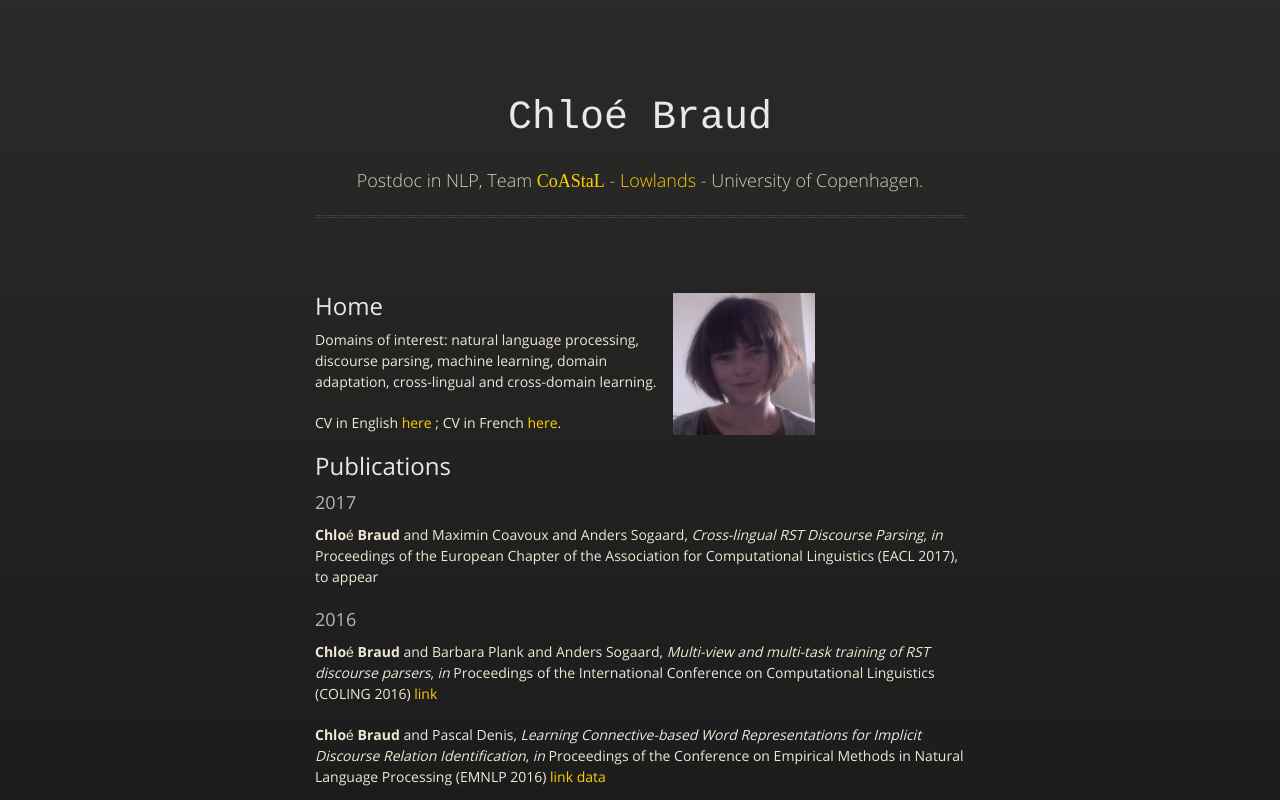
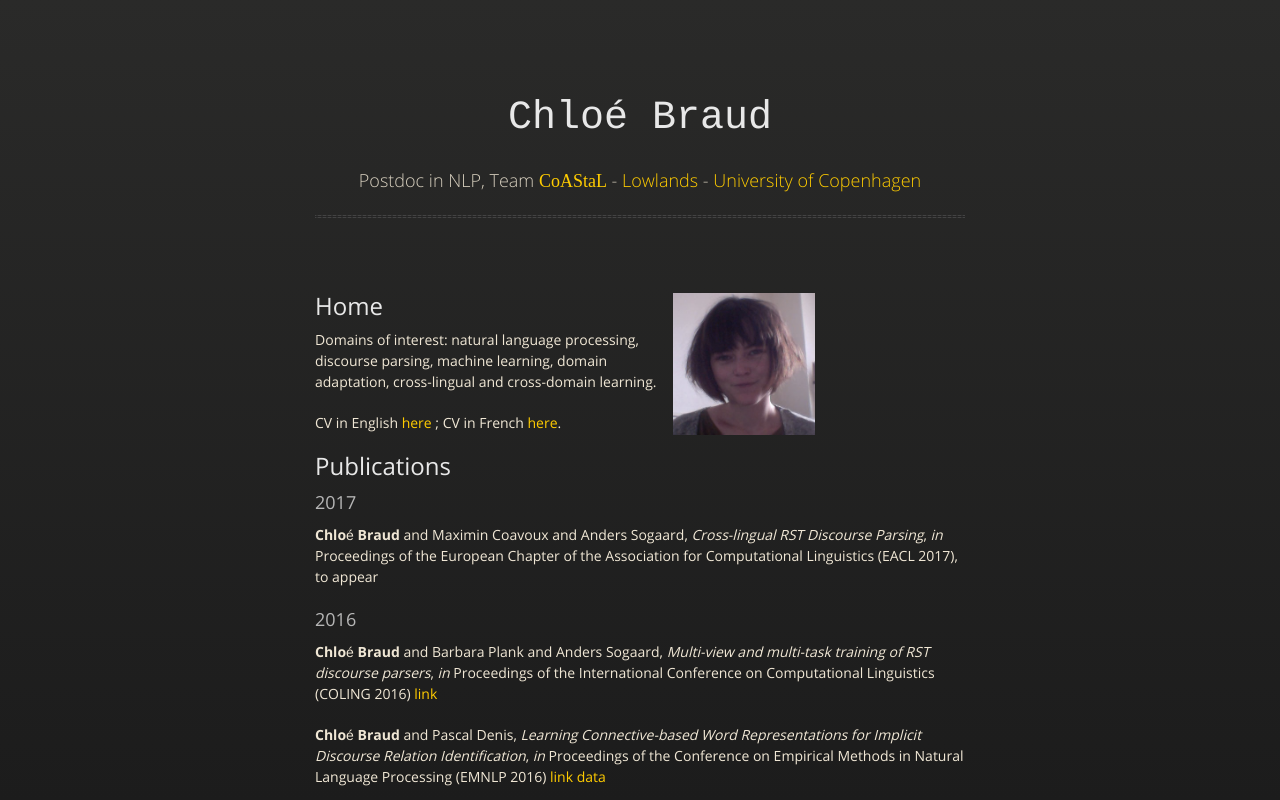
Before and after one commit to chloebt/chloebt.github.io, a plain HTML site: page index.html in a window 1280 px wide. Shown: the top 800 px of the page. Drawn offline with nearby package versions, Linux system fonts and the light colour scheme.

Commit message:
up url diku

```diff
--- a/index.html
+++ b/index.html
@@ -27,7 +27,7 @@
         <section>
         <div id="title">
             <h1 style="font-family:courier;">Chlo&eacute; Braud</h1></br>
-                <p>Postdoc in NLP, Team <a href="https://coastalcph.github.io/" target='_blank' style="font-family:GoodDog;">CoAStaL</a> - <a href='http://lowlands.ku.dk/' target='_blank'>Lowlands</a> - University of Copenhagen.</p>
+                <p>Postdoc in NLP, Team <a href="https://coastalcph.github.io/" target='_blank' style="font-family:GoodDog;">CoAStaL</a> - <a href='http://lowlands.ku.dk/' target='_blank'>Lowlands</a> - <a href='http://www.diku.dk/english/' target='_blank'>University of Copenhagen</a> </p>
             <hr>
         </div>
 
```
Also changed, not shown: 1 other file.
